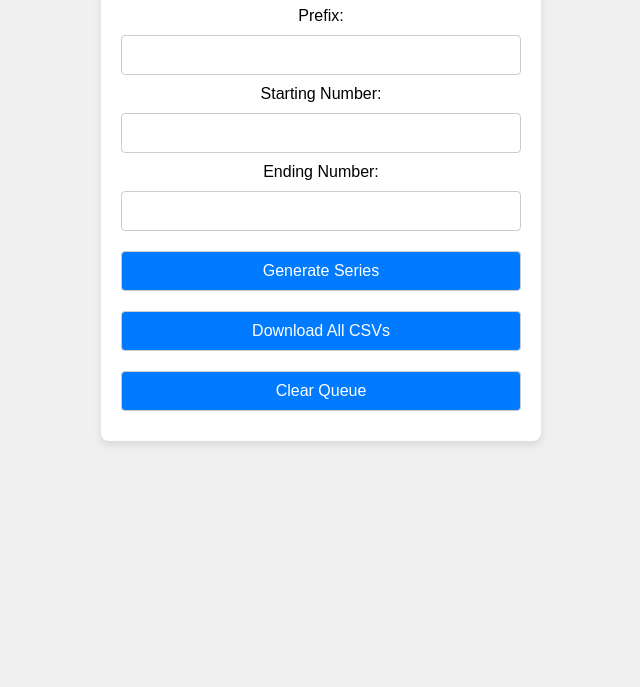
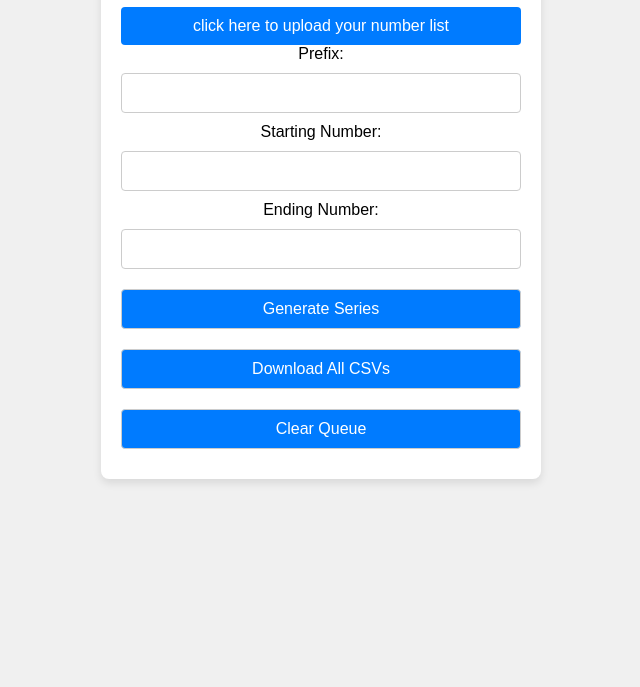
Before and after one commit to AbbassHaidar/anigenerator, a plain HTML site: page index.html in a window 1280 px wide. Shown: the part 113-800 px from the top of the page, without its empty margins (319-959 px from the left). Drawn offline with Linux system fonts and the light colour scheme.

Commit message:
Update index.html

```diff
--- a/index.html
+++ b/index.html
@@ -5,6 +5,21 @@
     <meta name="viewport" content="width=device-width, initial-scale=1.0">
     <title>CSV Generator</title>
     <style>
+          a {
+            display: block;
+            margin-top: 10px;
+            text-decoration: none;
+            padding: 10px 20px;
+            background-color: #007bff;
+            color: #fff;
+            border-radius: 4px;
+            transition: background-color 0.3s;
+        }
+
+        a:hover {
+            background-color: #0056b3;
+        }
+
         body {
             font-family: Arial, sans-serif;
             text-align: center;
@@ -45,6 +60,7 @@
 <body>
     <div class="container">
         <h1>CSV Generator</h1>
+        <a href="anigeneratorfromfile.html">click here to upload your number list</a>
         <label for="prefix">Prefix:</label>
         <input type="text" id="prefix"><br>
         <label for="start">Starting Number:</label>
```
